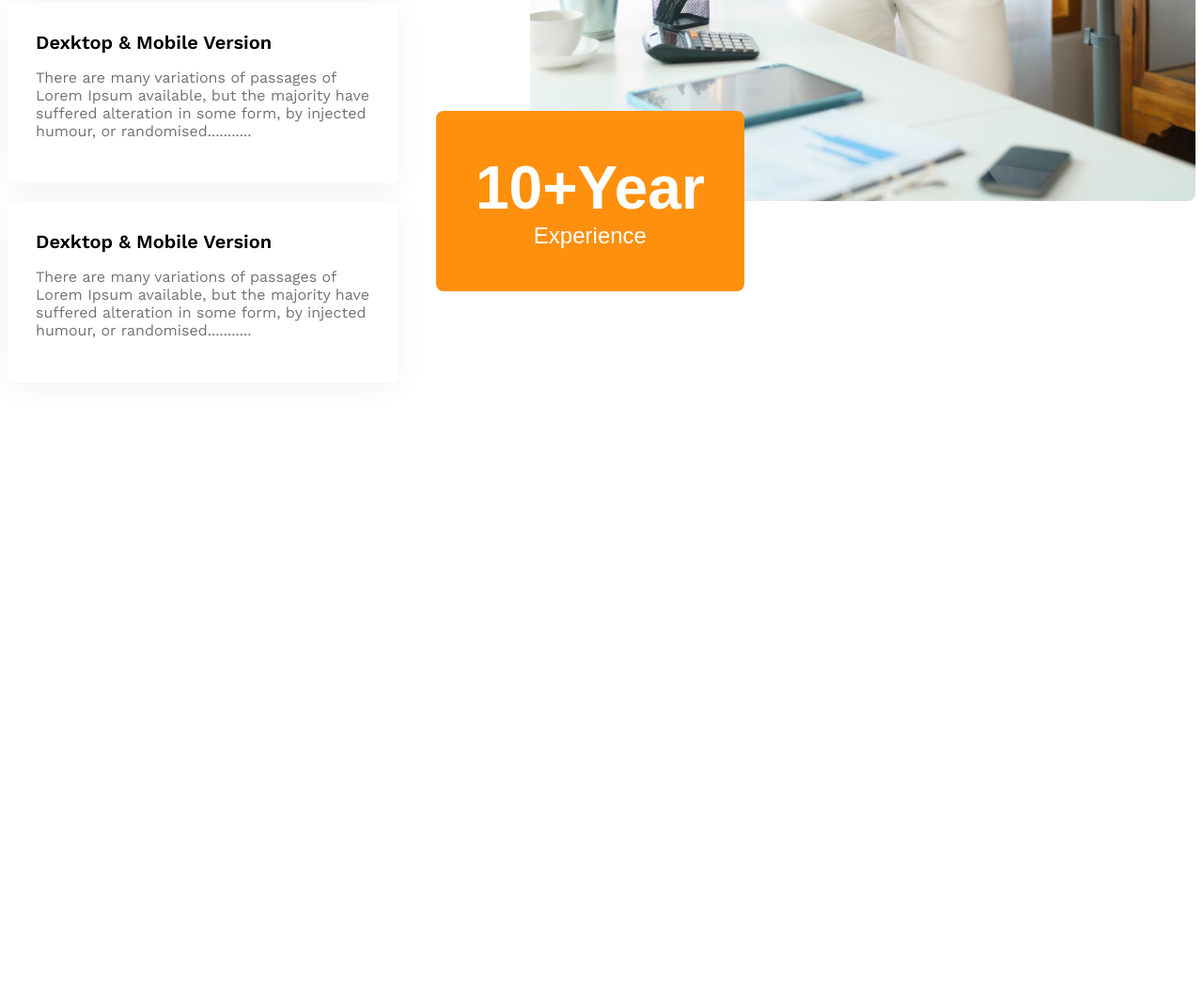
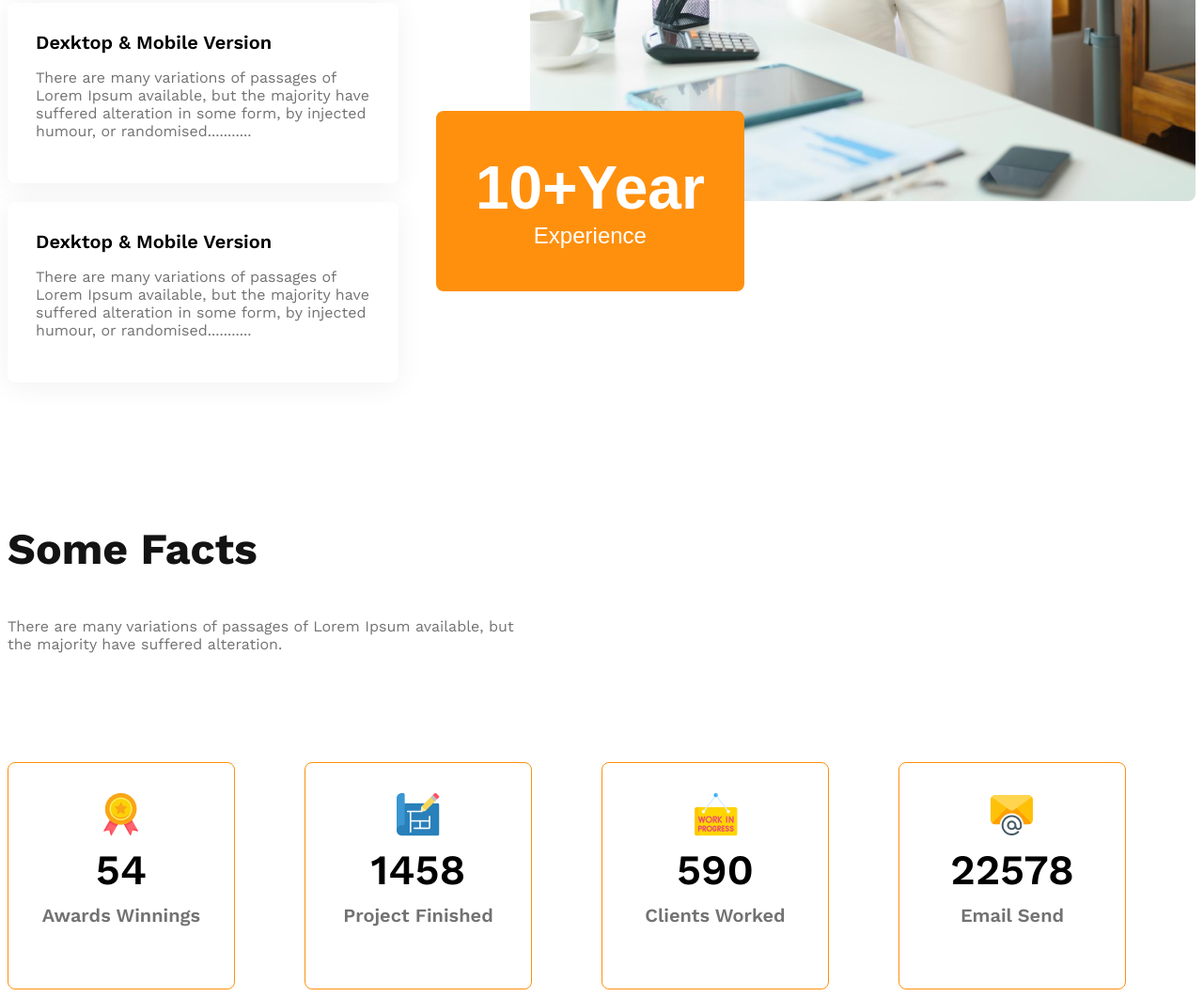
Before and after one commit to MdTashkinurAhammedTonmoy/my-second-website, a plain HTML site: page index.html in a window 1280 px wide. Shown: the part 2914-3975 px from the top of the page at 94% size. Before the commit the page ends 3349 px from the top, so only its background shows below. Drawn offline with nearby package versions, Linux system fonts and the light colour scheme.

Commit message:
main 3 finish

```diff
--- a/index.html
+++ b/index.html
@@ -76,6 +76,42 @@
             </div>
 
          </section>
+         <!-- main 3 -->
+          <section>
+            <h3 class="section-title">Some Facts</h3>
+           <p class="text-dsrk-3 facket-dispiction">There are many variations of passages of Lorem Ipsum available, but the majority have suffered alteration.</p>
+            <div class="facts-container">
+                <div class="fact-cade display-flex">
+                    <div>
+                        <img src="images/icons/ribon.png" alt="" class="fact-icon">
+                      <h4 class="fact-number">54</h4>
+                      <h5 class="fact-name text-dsrk-3">Awards Winnings</h5>
+                    </div>
+                </div>
+                <div class="fact-cade display-flex">
+                    <div>
+                        <img src="images/icons/projects.png" alt="" class="fact-icon">
+                    <h4 class="fact-number">1458</h4>
+                    <h5 class="fact-name text-dsrk-3">Project Finished</h5>
+                    </div>
+                </div>
+                <div class="fact-cade display-flex">
+                    <div>
+                        <img src="images/icons/customers.png" alt="" class="fact-icon">
+                    <h4 class="fact-number">590</h4>
+                    <h5 class="fact-name text-dsrk-3">Clients Worked</h5>
+                    </div>
+
+                </div>
+                <div class="fact-cade display-flex">
+                   <div>
+                     <img src="images/icons/email.png" alt="" class="fact-icon">
+                    <h4 class="fact-number">22578</h4>
+                    <h5 class="fact-name text-dsrk-3">Email Send</h5>
+                   </div>
+                </div>
+            </div>
+          </section>
     </main>
     <footer>
 
--- a/style.css
+++ b/style.css
@@ -152,6 +152,44 @@ main > section{
 .festures-img image{
     width: 100%;
 }
+/* main 3 */
+.facket-dispiction{
+    max-width: 540px;
+}
+.fact-cade {
+    border: 1px solid #FF900E;
+    border-radius: 8px;
+    width: 240px;
+   height: 240px;
+   justify-content: center;
+   align-items: center;
+   text-align: center;
+   margin-top: 100px;
+
+}
+.facts-container{
+   display: grid;
+   grid-template-columns: repeat(4,1fr);
+}
+.fact-number {
+    font-size: 2.8rem;
+    font-weight: 600;
+    margin-top:5px;
+    margin-bottom: 10px;
+}
+.fact-name {
+    font-size: 1.25rem;
+    font-weight: 600;
+    margin-top: 10px;
+}
+
+
+
+
+
+
+
+
 
 
 /* responsive media query header */
```
